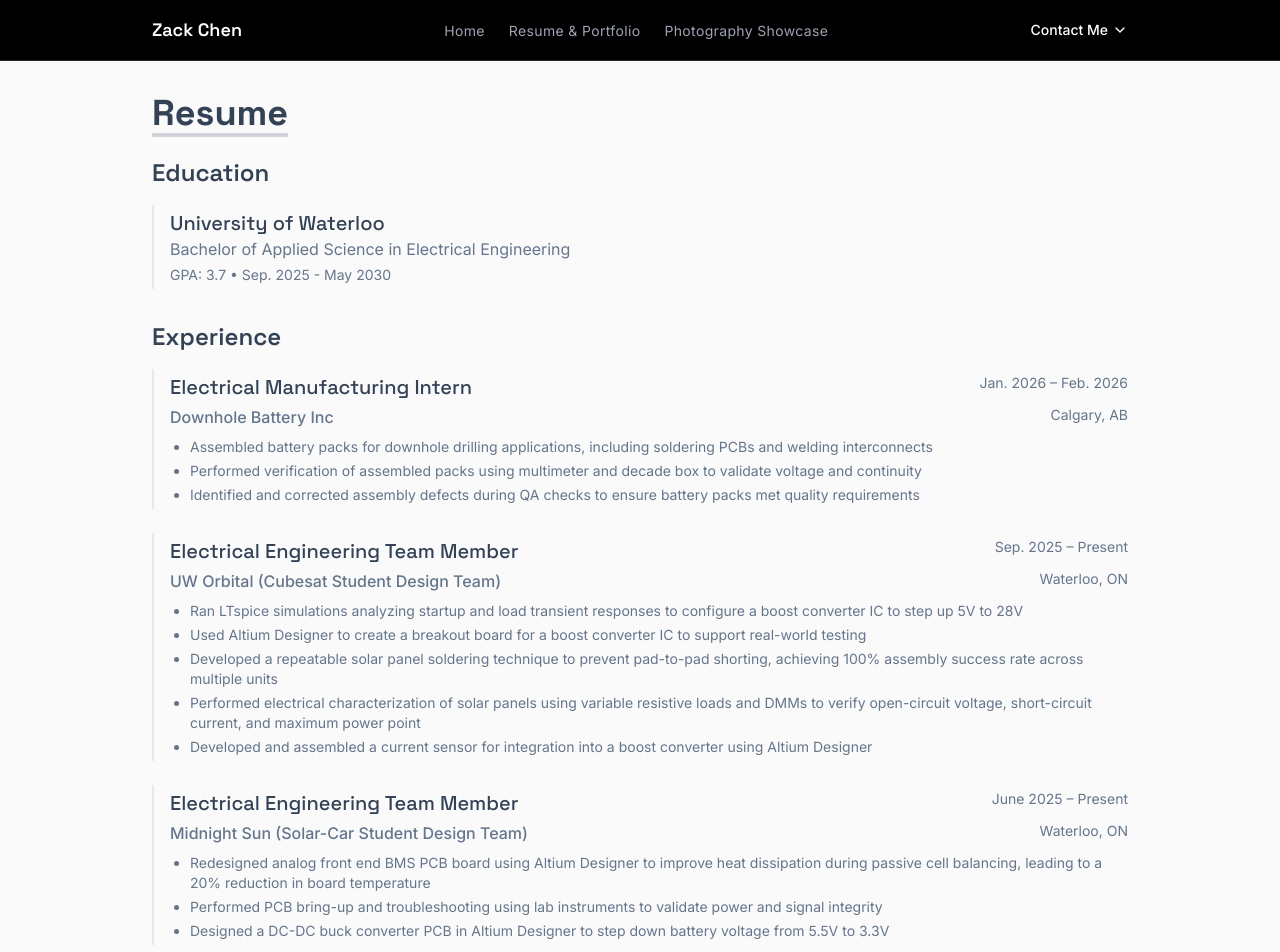
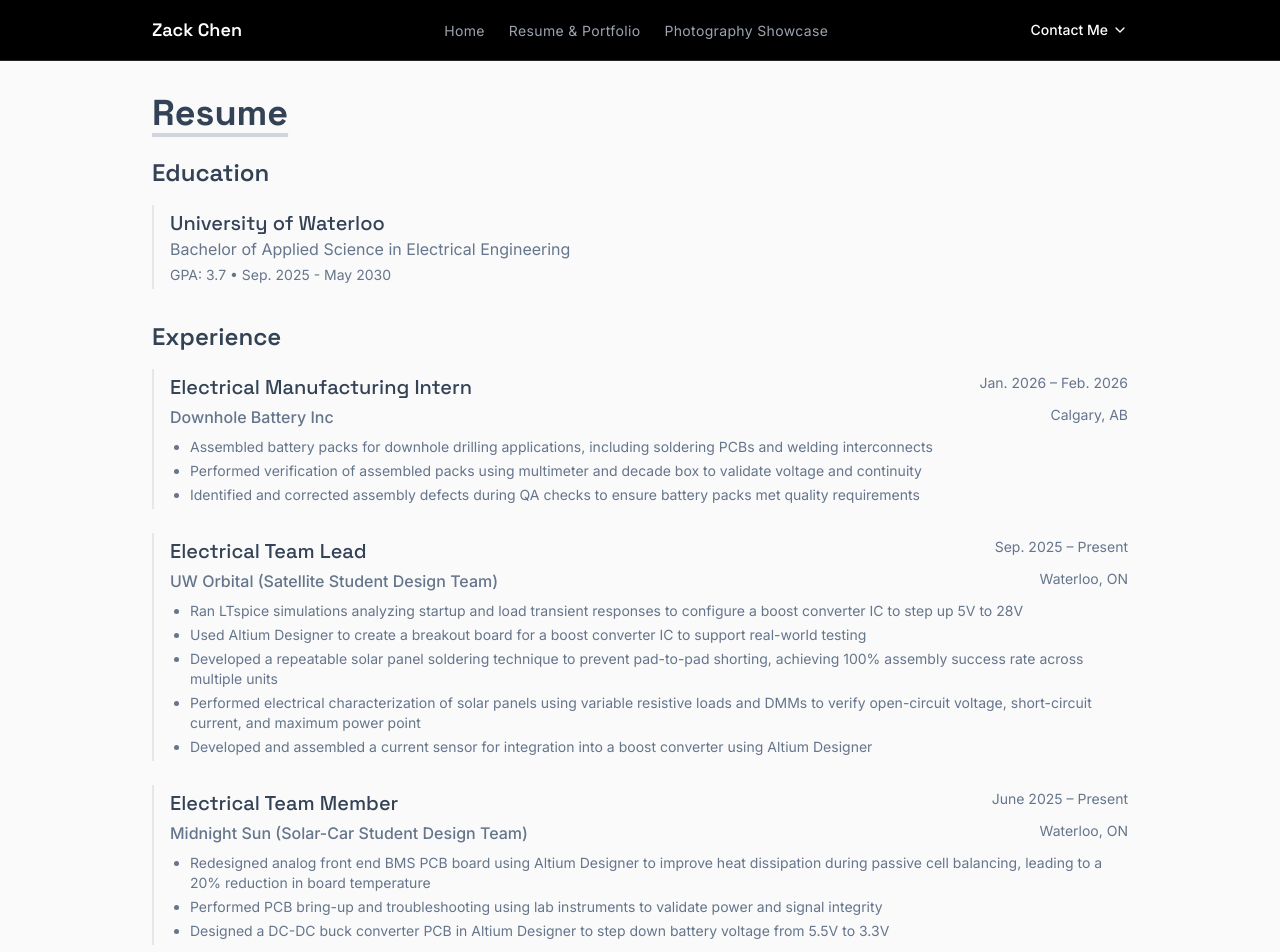
Before and after one commit to ZackC1026/Personal-Website, a React (Vite) app: page /resume in a window 1280 px wide. Shown: the top 952 px of the page. Built offline with nearby package versions, Linux system fonts and the light colour scheme; the HTML template or start-up script is replaced by a standard one.

Commit message:
added electrical lead

```diff
--- a/src/pages/ResumPortfolio.tsx
+++ b/src/pages/ResumPortfolio.tsx
@@ -52,12 +52,12 @@ const ResumPortfolio = () => {
                                 {/* UW Orbital */}
                                 <div className="border-l-2 border-gray-200 pl-4 py-1">
                                     <div className="flex justify-between items-start mb-1">
-                                        <h3 className="text-xl font-medium text-foreground">Electrical Engineering Team Member</h3>
+                                        <h3 className="text-xl font-medium text-foreground">Electrical Team Lead</h3>
                                         <span className="text-sm text-muted-foreground whitespace-nowrap">Sep. 2025 – Present</span>
                                     </div>
                                     <div className="flex justify-between items-start mb-2">
                                         <p className="text-muted-foreground font-medium">
-                                            UW Orbital (Cubesat Student Design Team)
+                                            UW Orbital (Satellite Student Design Team)
                                         </p>
                                         <span className="text-sm text-muted-foreground">Waterloo, ON</span>
                                     </div>
@@ -73,7 +73,7 @@ const ResumPortfolio = () => {
                                 {/* Midnight Sun */}
                                 <div className="border-l-2 border-gray-200 pl-4 py-1">
                                     <div className="flex justify-between items-start mb-1">
-                                        <h3 className="text-xl font-medium text-foreground">Electrical Engineering Team Member</h3>
+                                        <h3 className="text-xl font-medium text-foreground">Electrical Team Member</h3>
                                         <span className="text-sm text-muted-foreground whitespace-nowrap">June 2025 – Present</span>
                                     </div>
                                     <div className="flex justify-between items-start mb-2">
--- a/src/pages/Resume.tsx
+++ b/src/pages/Resume.tsx
@@ -49,12 +49,12 @@ const Resume = () => {
                             {/* UW Orbital */}
                             <div className="border-l-2 border-gray-200 pl-4 py-1">
                                 <div className="flex justify-between items-start mb-1">
-                                    <h3 className="text-xl font-medium text-foreground">Electrical Engineering Team Member</h3>
+                                    <h3 className="text-xl font-medium text-foreground">Electrical Team Lead</h3>
                                     <span className="text-sm text-muted-foreground whitespace-nowrap">Sep. 2025 – Present</span>
                                 </div>
                                 <div className="flex justify-between items-start mb-2">
                                     <p className="text-muted-foreground font-medium">
-                                        UW Orbital (Cubesat Student Design Team)
+                                        UW Orbital (Satellite Student Design Team)
                                     </p>
                                     <span className="text-sm text-muted-foreground">Waterloo, ON</span>
                                 </div>
@@ -70,7 +70,7 @@ const Resume = () => {
                             {/* Midnight Sun */}
                             <div className="border-l-2 border-gray-200 pl-4 py-1">
                                 <div className="flex justify-between items-start mb-1">
-                                    <h3 className="text-xl font-medium text-foreground">Electrical Engineering Team Member</h3>
+                                    <h3 className="text-xl font-medium text-foreground">Electrical Team Member</h3>
                                     <span className="text-sm text-muted-foreground whitespace-nowrap">June 2025 – Present</span>
                                 </div>
                                 <div className="flex justify-between items-start mb-2">
```
